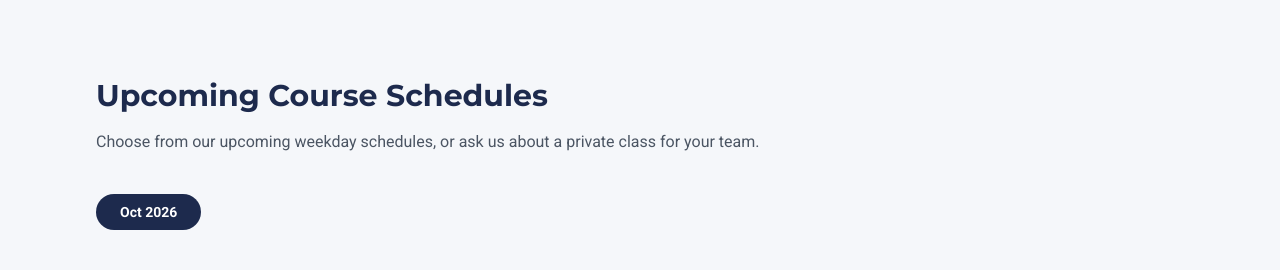
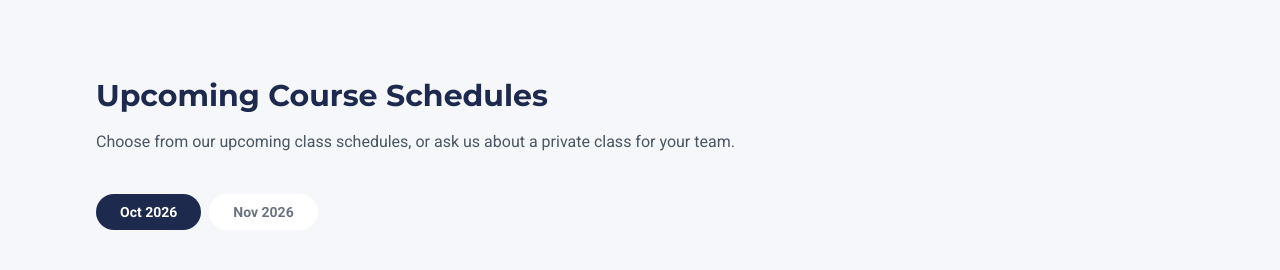
Before and after one commit to nexiuslabs/nexiusacademyskillsfuture, a React (Vite) app: page /courses/advanced-agentic-ai in a window 1280 px wide. Shown: the part 5160-5430 px from the top of the page. Built offline with nearby package versions, Linux system fonts and the light colour scheme.

Commit message:
Add November advanced Agentic AI schedule

```diff
--- a/components/courses/CourseScheduleSection.tsx
+++ b/components/courses/CourseScheduleSection.tsx
@@ -15,6 +15,12 @@ const ADVANCED_COURSE_SCHEDULES = [
     time: '9:00am - 6:00pm',
     venue: '60 Cecil St, ISCA House, Level 4, Room 4-2, S(049709)',
   },
+  {
+    month: 'Nov 2026',
+    dates: '08 Nov 2026 (Sun), 09 Nov 2026 (Mon) & 15 Nov 2026 (Sun)',
+    time: '9:00am - 6:00pm',
+    venue: 'Venue to be confirmed',
+  },
 ];
 
 const CourseScheduleSection: React.FC<CourseScheduleSectionProps> = ({ page, positionPrefix }) => {
@@ -26,7 +32,7 @@ const CourseScheduleSection: React.FC<CourseScheduleSectionProps> = ({ page, pos
     <section id="schedule" className="bg-neutral py-20">
       <div className="mx-auto max-w-6xl px-4 sm:px-6 lg:px-8">
         <h2 className="mb-4 font-heading text-3xl font-bold text-primary">Upcoming Course Schedules</h2>
-        <p className="mb-10 text-gray-600">Choose from our upcoming weekday schedules, or ask us about a private class for your team.</p>
+        <p className="mb-10 text-gray-600">Choose from our upcoming class schedules, or ask us about a private class for your team.</p>
 
         <div className="mb-8 flex gap-2 overflow-x-auto pb-2">
           {months.map((month) => (
--- a/components/leads/LeadCaptureModal.tsx
+++ b/components/leads/LeadCaptureModal.tsx
@@ -100,10 +100,12 @@ const COHORTS_BY_COURSE: Record<string, CohortOption[]> = {
   ],
   'advanced-agentic-ai': [
     { label: '07 Oct 2026, 08 Oct 2026 & 15 Oct 2026 (9am-6pm)', code: '2026-10-07' },
+    { label: '08 Nov 2026, 09 Nov 2026 & 15 Nov 2026 (9am-6pm) — Venue TBC', code: '2026-11-08' },
     { label: 'Register Interest', code: 'next-available' },
   ],
   'agentic-ai-business-innovation': [
     { label: '07 Oct 2026, 08 Oct 2026 & 15 Oct 2026 (9am-6pm)', code: '2026-10-07' },
+    { label: '08 Nov 2026, 09 Nov 2026 & 15 Nov 2026 (9am-6pm) — Venue TBC', code: '2026-11-08' },
     { label: 'Register Interest', code: 'next-available' },
   ],
 };
```
